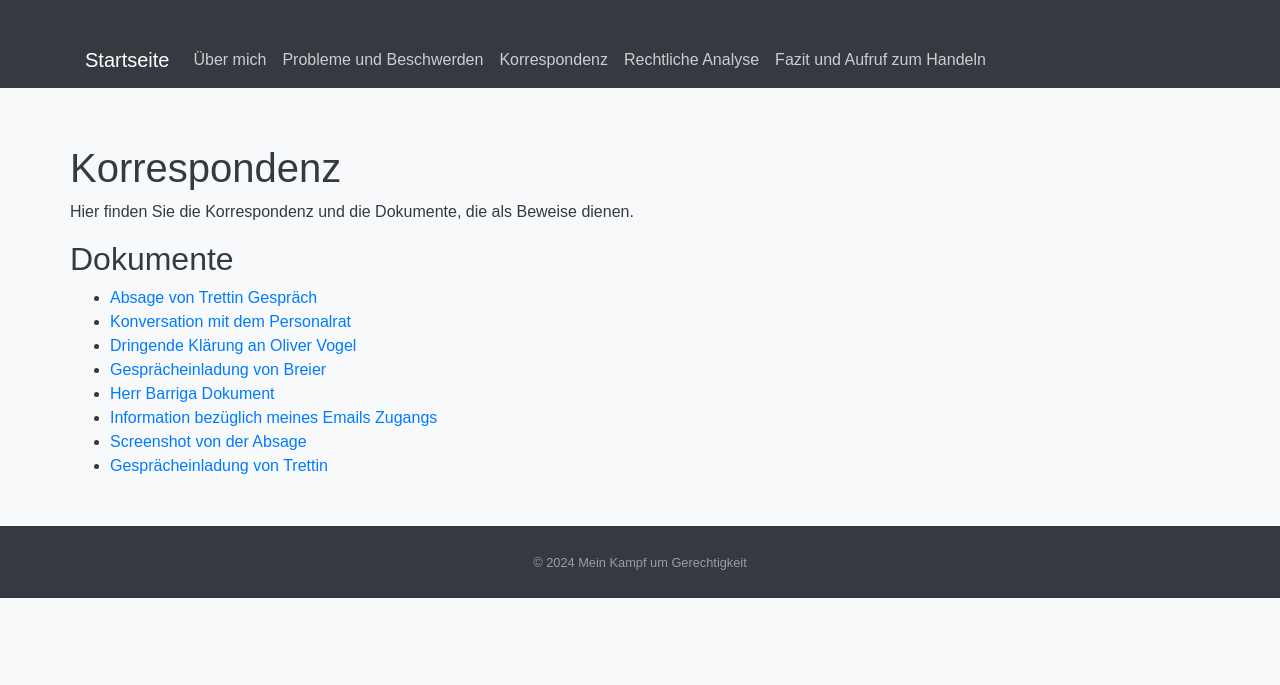
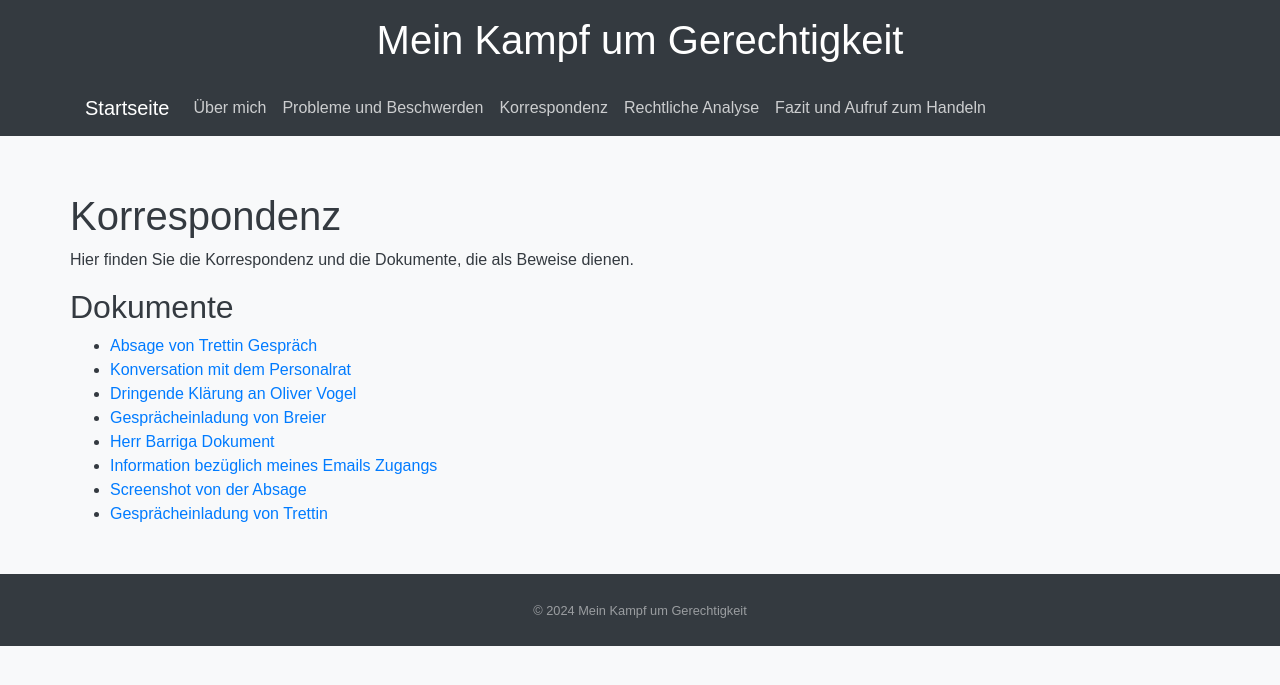
Before and after one commit to fibarquez/mein-kampf-um-gerechtigkeit, a Jekyll site: the page built from korrespondenz.md, in a window 1280 px wide. Shown: the top 685 px of the page. Built offline with Jekyll 4.4.1, drawn with Linux system fonts in a browser that asks for light colours.

```diff
--- a/_config.yml
+++ b/_config.yml
@@ -1 +1,3 @@
 theme: jekyll-theme-leap-day
+title: Mein Kampf um Gerechtigkeit
+description: Eine Website über meine Erfahrungen mit Diskriminierung und Missmanagement bei der ILB.
```
